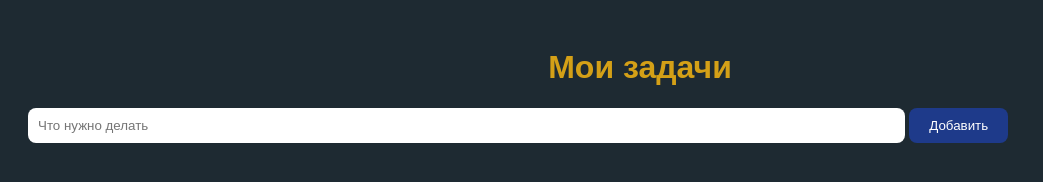
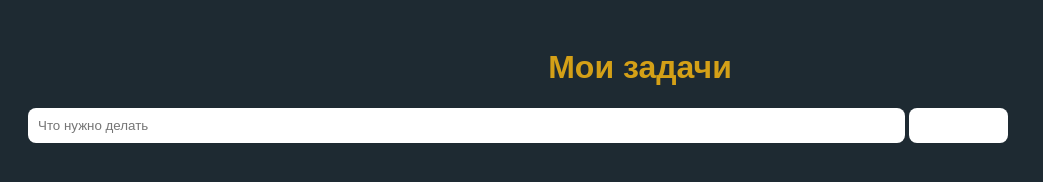
Before and after one commit to rahmono2015-prog/To-do-list, a plain HTML site: page index.html in a window 1280 px wide. Shown: the whole page, without its empty margins (0-1043 px from the left). Drawn offline with Linux system fonts and the light colour scheme.

Commit message:
изменил цвет кнопки на белый

```diff
--- a/style.css
+++ b/style.css
@@ -18,7 +18,7 @@ input {
 
 button {
   padding: 10px 20px;
-  background-color: #1E3A8A;
+  background-color: white;
   color: white;
   border: none;
   border-radius: 8px;
```
